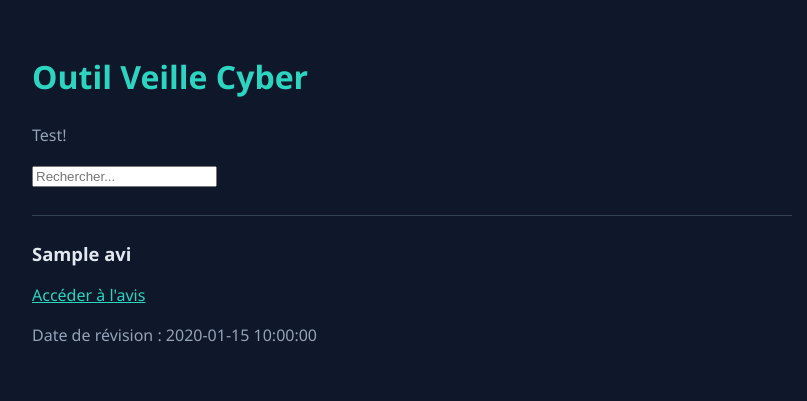
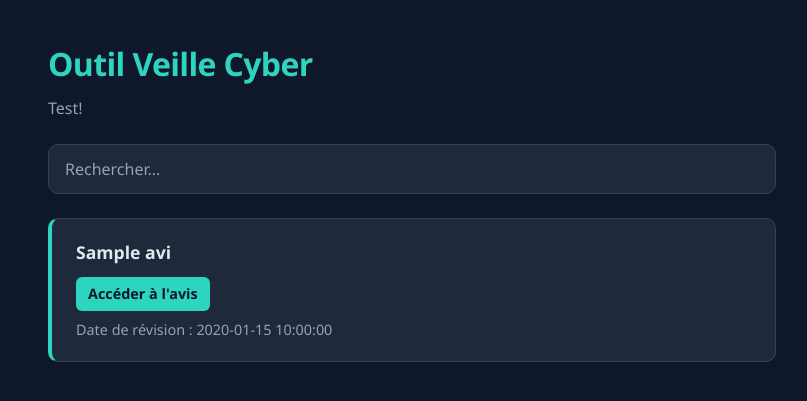
Before and after one commit to Houdychou/outil-veille-cyber, a Flask app: template templates/index.html in a window 1280 px wide. Shown: the top 401 px of the page, without its empty margins (228-1035 px from the left). Run offline with Flask 3, Linux system fonts and the light colour scheme; the template is opened without the code that fills it: most values are stand-ins (such as "Sample title", 1, 10 or a date in 2020).

Commit message:
affichage dans l'ordre des dates, refonte du design

```diff
--- a/app.py
+++ b/app.py
@@ -1,5 +1,6 @@
 from flask import *
 import requests
+import datetime as dt
 
 app = Flask(__name__)
 
@@ -7,7 +8,11 @@ url = "https://cert.cyber.gouv.fr/avis/json/"
 
 api = requests.get(url)
 
-cert_avis = api.json()[-50:] ## récupère les 50 derniers avis du CERT-FR
+cert_avis = api.json()[-50:]
+cert_avis = sorted(cert_avis, key=lambda x: x['last_revision_date'], reverse=True) ## récupère les 50 derniers avis du CERT-FR dans l'ordre décroissant de date de révision
+
+for avis in cert_avis:
+    avis['last_revision_date'] = dt.datetime.fromisoformat(avis['last_revision_date']).strftime('%d/%m/%Y')  ## formatage de la date de révision pour l'affichage
 
 @app.route("/")
 def render_main_page():
--- a/static/main.css
+++ b/static/main.css
@@ -1,17 +1,24 @@
 /* Couleurs réutilisées dans toute la page */
 :root {
     --fond: #0f172a;
+    --fond-carte: #1e293b;
     --bordure: #334155;
     --texte: #e2e8f0;
     --texte-discret: #94a3b8;
     --accent: #2dd4bf;
+    --accent-fonce: #14b8a6;
+    --rayon: 10px;
+}
+
+* {
+    box-sizing: border-box;
 }
 
 /* Page centrée avec une largeur limitée */
 body {
     max-width: 760px;
     margin: 0 auto;
-    padding: 32px 16px;
+    padding: 40px 16px;
     background-color: var(--fond);
     color: var(--texte);
     font-family: "Segoe UI", Roboto, Helvetica, Arial, sans-serif;
@@ -19,19 +26,87 @@ body {
 }
 
 h1 {
+    margin: 0 0 8px;
+    font-size: 2rem;
     color: var(--accent);
-}
-
-/* La ligne au-dessus de chaque titre sépare les avis */
-h2 {
-    margin-top: 28px;
-    padding-top: 24px;
-    border-top: 1px solid var(--bordure);
-    font-size: 1.15rem;
+    letter-spacing: -0.02em;
 }
 
 p {
+    margin: 0;
     color: var(--texte-discret);
+}
+
+/* Barre de recherche */
+#searchInput {
+    width: 100%;
+    margin: 24px 0 8px;
+    padding: 12px 16px;
+    font: inherit;
+    color: var(--texte);
+    background-color: var(--fond-carte);
+    border: 1px solid var(--bordure);
+    border-radius: var(--rayon);
+    outline: none;
+    transition: border-color 0.2s, box-shadow 0.2s;
+}
+
+#searchInput::placeholder {
+    color: var(--texte-discret);
+}
+
+#searchInput:focus {
+    border-color: var(--accent);
+    box-shadow: 0 0 0 3px rgba(45, 212, 191, 0.2);
+}
+
+/* Chaque avis est affiché comme une carte */
+.avis {
+    margin-top: 16px;
+    padding: 20px 24px;
+    background-color: var(--fond-carte);
+    border: 1px solid var(--bordure);
+    border-left: 4px solid var(--accent);
+    border-radius: var(--rayon);
+    transition: transform 0.2s, border-color 0.2s;
+}
+
+.avis:hover {
+    transform: translateY(-2px);
+    border-color: var(--accent);
+}
+
+.avis h2 {
+    margin: 0 0 12px;
+    font-size: 1.1rem;
+    font-weight: 600;
+    color: var(--texte);
+}
+
+.avis p {
+    margin-top: 8px;
+    font-size: 0.9rem;
+}
+
+/* Lien en forme de petit bouton */
+.avis a {
+    display: inline-block;
+    padding: 6px 12px;
+    font-size: 0.9rem;
+    font-weight: 600;
+    color: var(--fond);
+    background-color: var(--accent);
+    border-radius: 6px;
+    text-decoration: none;
+    transition: background-color 0.2s;
+}
+
+.avis a:hover {
+    background-color: var(--accent-fonce);
+}
+
+.avis br {
+    display: none;
 }
 
 a {
```
Also changed, not shown: IA.md (+6 -0 lines).
